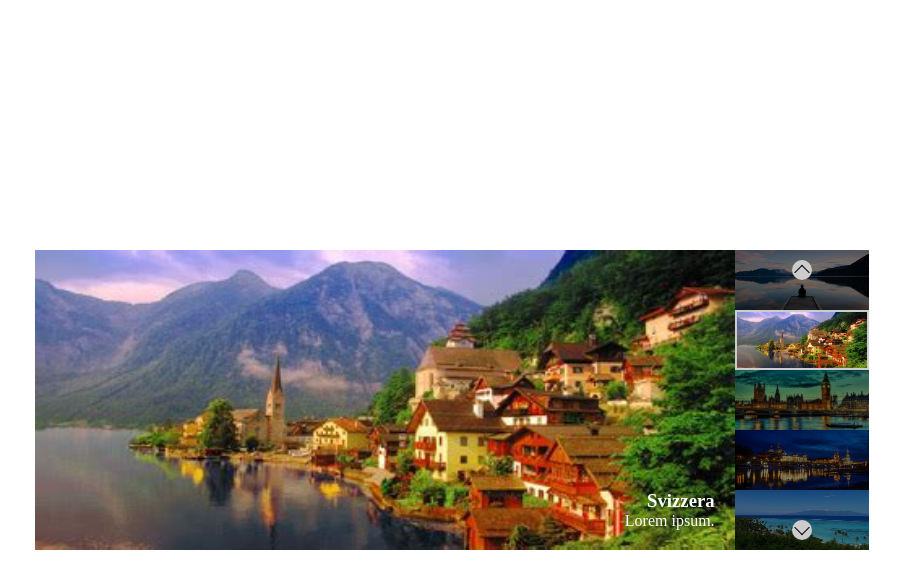
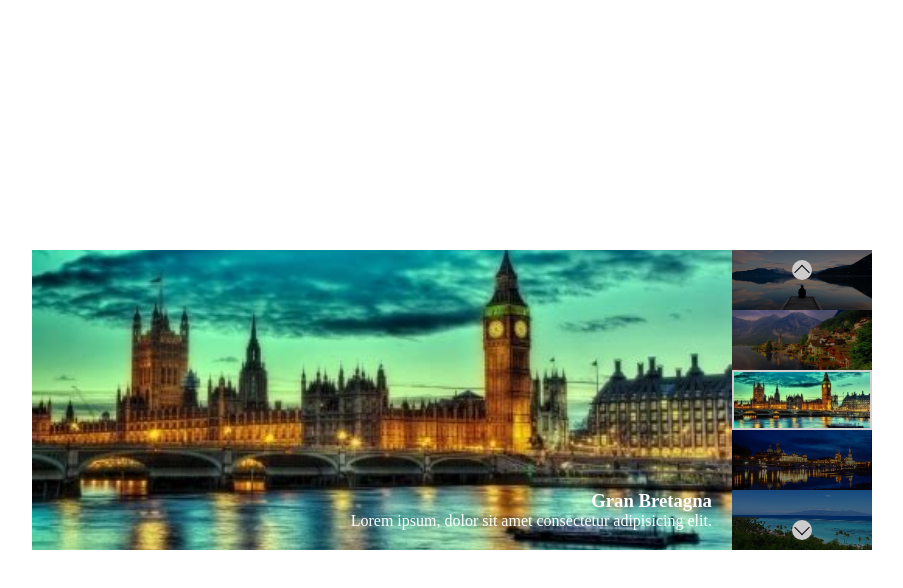
Before and after one commit to SebastianoMV/vue-slider, a plain HTML site: page index.html in a window 1280 px wide. Both pictures are taken after a click on the element 989 px from the left and 400 px from the top of the page. Shown: the whole page, without its empty margins (188-1091 px from the left). Drawn offline with nearby package versions, Linux system fonts and the light colour scheme.

Commit message:
Active thumbs onclick

```diff
--- a/index.html
+++ b/index.html
@@ -29,19 +29,19 @@
                 <div class="thumbs">
                     <div @click="prevImg" class="prev"></div>
                     <div @click="nextImg" class="next"></div>
-                    <div :class="['thumb', (0 == counterImg) ? 'active' : '']">
+                    <div :class="['thumb', (0 == counterImg) ? 'active' : '']" @click="activateThumb(0)">
                         <img src="img/01.jpg" alt="Svezia"/>
                     </div>
-                    <div :class="['thumb', (1 == counterImg) ? 'active' : '']">
+                    <div :class="['thumb', (1 == counterImg) ? 'active' : '']" @click="activateThumb(1)">
                         <img src="img/02.jpg" alt="Svizzera" />
                     </div>
-                    <div :class="['thumb', (2 == counterImg) ? 'active' : '']">
+                    <div :class="['thumb', (2 == counterImg) ? 'active' : '']" @click="activateThumb(2)">
                         <img src="img/03.jpg" alt="Gran Bretagna" />
                     </div>
-                    <div :class="['thumb', (3 == counterImg) ? 'active' : '']">
+                    <div :class="['thumb', (3 == counterImg) ? 'active' : '']" @click="activateThumb(3)">
                         <img src="img/04.jpg" alt="Germania" />
                     </div>
-                    <div :class="['thumb', (4 == counterImg) ? 'active' : '']">
+                    <div :class="['thumb', (4 == counterImg) ? 'active' : '']" @click="activateThumb(4)">
                         <img src="img/05.jpg" alt="Paradise" />
                     </div>
                 </div>
--- a/js/script.js
+++ b/js/script.js
@@ -40,7 +40,7 @@ const app = new Vue({
            if(this.counterImg > this.slides.length -1){
                this.counterImg = 0;
            }
-           this.activateImage(active);
+
            console.log(this.counterImg);
        },
        prevImg(){
@@ -49,6 +49,9 @@ const app = new Vue({
             this.counterImg = this.slides.length -1;
            }
         },
+        activateThumb(index){
+            this.counterImg = index;
+        }
 
     },
 
@@ -60,5 +63,3 @@ const app = new Vue({
 
 
 })
-
-    CanvasRenderingContext2D.lenght
```
